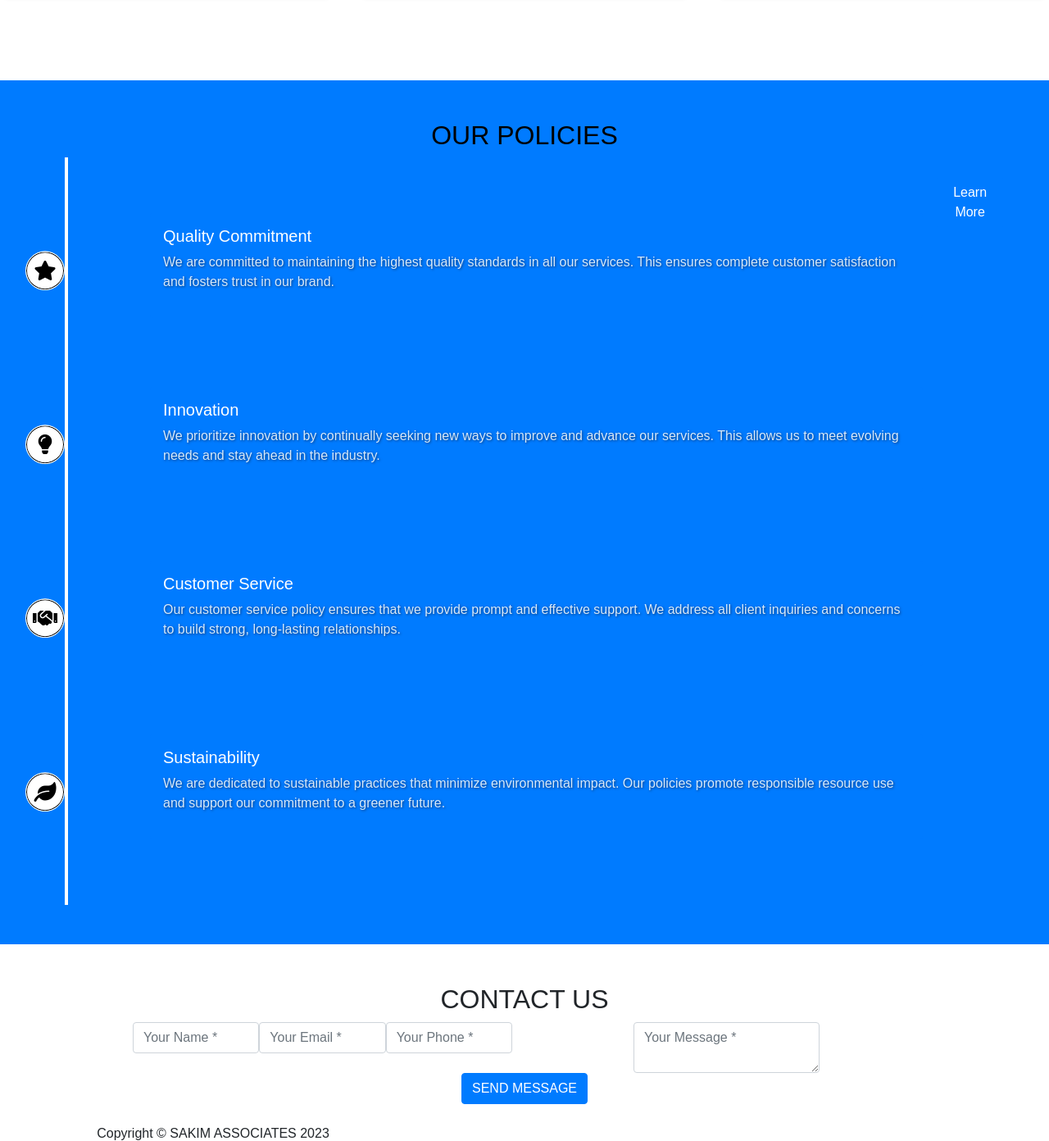
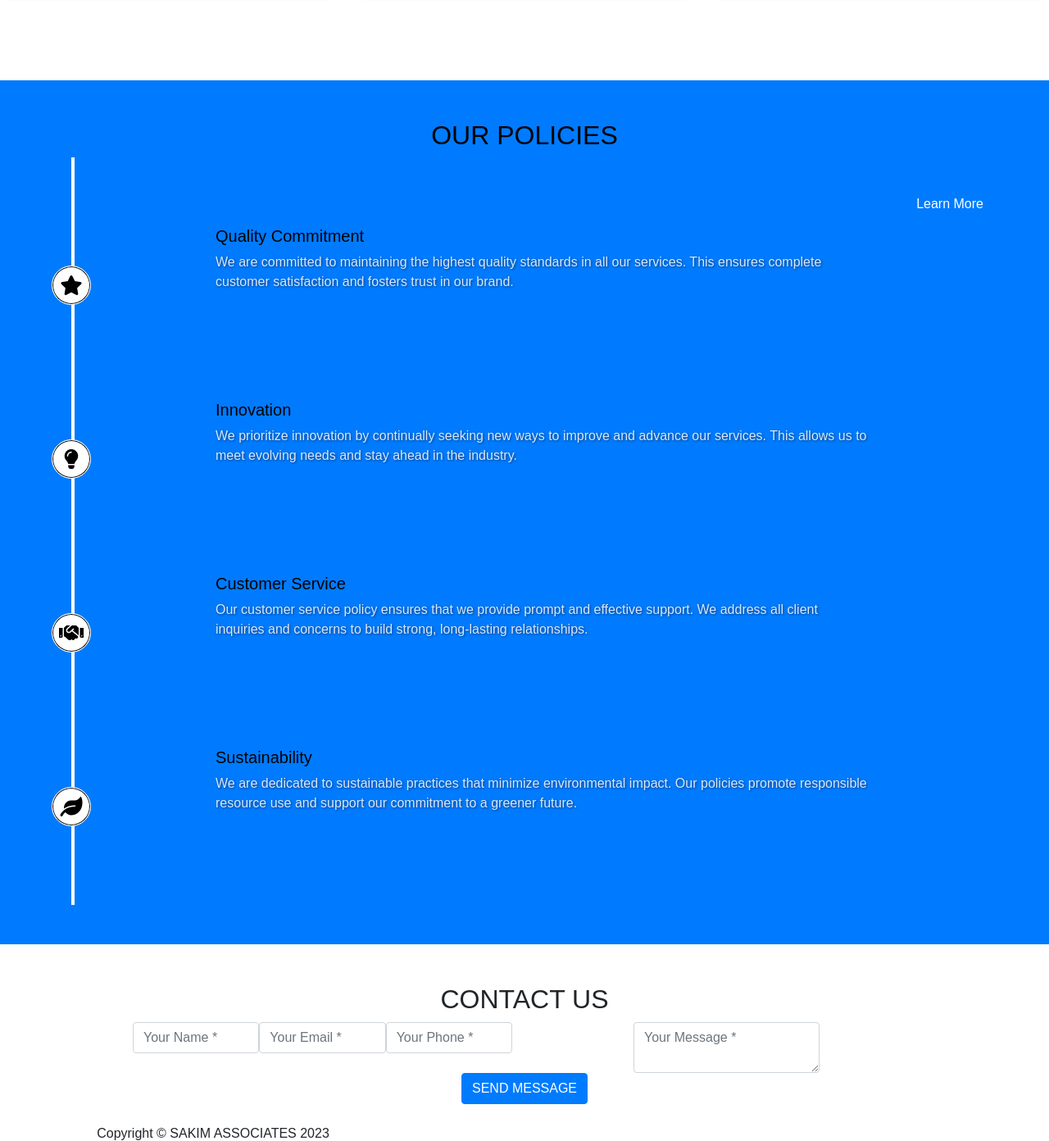
Before and after one commit to ElvisMw/bleaukraft_limited, a Django app: page /branding/landingpage/ in a window 1280 px wide. Shown: the part 3679-5071 px from the top of the page at 82% size. Run offline with Django 4.2, Linux system fonts and the light colour scheme; some libraries are stand-ins or nearby versions.

Commit message:
landing page update services at a glance 5

```diff
--- a/bleaukraft/branding/templates/branding/landingpage.html
+++ b/bleaukraft/branding/templates/branding/landingpage.html
@@ -697,21 +697,25 @@
 }
 
 /* Policy Timeline Section */
-/* Policy Timeline Section */
 #policy-timeline {
   background-color: #007bff; /* Primary color background for the section */
   color: black; /* Set text color to black */
   padding: 3rem 0; /* Adjust padding as needed */
+  position: relative; /* Ensure positioning context for absolute elements */
 }
 
 #policy-timeline .container {
   max-width: 1200px; /* Adjust if needed */
   position: relative; /* Ensure positioning context for the timeline */
+  display: flex;
+  flex-direction: column;
+  min-height: 100vh; /* Ensure the section takes full viewport height */
 }
 
 #policy-timeline .timeline {
   position: relative;
   padding: 2rem 0;
+  flex: 1; /* Allow timeline to grow and fill available space */
 }
 
 /* Ensure .timeline takes full height of its content */
@@ -720,7 +724,7 @@
   position: absolute;
   width: 4px;
   background-color: white; /* Color of the vertical line */
-  left: 1.5rem; /* Position line to the left of timeline items */
+  left: 2rem; /* Move line to the right (adjust as needed) */
   top: 0; /* Start from the top of the container */
   bottom: 0; /* Extend to the bottom of the container */
   z-index: 0; /* Ensure line is behind items */
@@ -729,7 +733,7 @@
 #policy-timeline .timeline-item {
   position: relative;
   color: black; /* Ensure text color inside timeline items is black */
-  padding: 1rem 1rem 1rem 4rem;
+  padding: 1rem 1rem 1rem 7rem; /* Adjust padding to account for the moved line */
   cursor: pointer;
   transition: background 0.3s ease-in-out;
   margin-bottom: 2rem; /* Space between items */
@@ -749,15 +753,15 @@
   background-color: white; /* Background for timeline year circle */
   border: 1px solid white; /* Border color for the circle */
   box-shadow: inset 0 0 0 1px black; /* Adjusted shadow for visibility */
-  left: -1.5rem; /* Position left of the timeline item */
+  left: 0.5rem; /* Align icon with the moved line */
   top: 50%;
   transform: translateY(-50%);
 }
 
 #policy-timeline .timeline-content {
   background-color: #007bff; /* Primary blue background for content */
-  color: white; /* Ensure text color is white for contrast */
-  margin-left: 4rem;
+  color: black; /* Ensure text color is black for contrast */
+  margin-left: 5rem; /* Adjust margin-left to position content correctly */
   padding: 1rem;
   border-radius: 0.25rem; /* Optional: add border radius for rounded corners */
 }
@@ -765,16 +769,36 @@
 #policy-timeline .timeline-title {
   font-size: 1.25rem;
   margin-bottom: 0.5rem;
-  color: white; /* Ensure title color is white */
+  color: black; /* Ensure title color is black */
 }
 
 #policy-timeline .text-muted {
-  color: rgba(255, 255, 255, 0.8); /* Muted text in white with reduced opacity */
+  color: rgba(0, 0, 0, 0.8); /* Muted text in black with reduced opacity */
 }
 
 #policy-timeline .timeline-item:hover {
   background-color: rgba(230, 230, 230, 0.48); /* Light hover effect */
   border-radius: 0.25rem;
+}
+
+/* Button Styling */
+#policy-timeline .btn-learn-more {
+  display: block; /* Make the button a block element */
+  margin: 2rem auto; /* Center the button and add margin at top and bottom */
+  padding: 0.75rem 1.5rem; /* Adjust padding */
+  font-size: 1rem; /* Font size for the button */
+  border-radius: 0.25rem; /* Rounded corners */
+  color: #fff; /* White text */
+  background-color: #007bff; /* Primary blue background */
+  border: 1px solid #007bff; /* Border color matching the background */
+  text-align: center; /* Center the text inside the button */
+  transition: background-color 0.3s ease, border-color 0.3s ease; /* Smooth transition */
+}
+
+#policy-timeline .btn-learn-more:hover {
+  background-color: #0056b3; /* Darker blue on hover */
+  border-color: #0056b3; /* Matching border color on hover */
+  text-decoration: none; /* Remove underline on hover */
 }
 
 @media (max-width: 768px) {
@@ -786,10 +810,17 @@
     width: 2.5rem;
     height: 2.5rem;
     font-size: 1.2rem;
+    left: 0.7rem; /* Adjust for smaller screens */
   }
 
   #policy-timeline .timeline-content {
-    margin-left: 3rem;
+    margin-left: 4rem;
+  }
+
+  /* Button Styling for smaller screens */
+  #policy-timeline .btn-learn-more {
+    padding: 0.5rem 1rem; /* Adjust padding for smaller screens */
+    font-size: 0.9rem; /* Smaller font size */
   }
 }
 
@@ -807,11 +838,10 @@
 }
 
 #policy-timeline .timeline-year {
-  animation: bounce 2s infinite;
+  animation: bounce 7s infinite;
 }
 
-
-        </style>
+</style>
 </head>
 <body>
     <!-- Contact Info Section -->
@@ -1348,8 +1378,9 @@
                         </div>
                     </div>
                 </div>
-                <div class="text-center mt-4">
-                    <a href="#learn-more" class="btn btn-primary">Learn More</a>
+                <!-- Button positioned at the bottom -->
+                <div class="text-center">
+                    <a href="#learn-more" class="btn btn-primary btn-learn-more">Learn More</a>
                 </div>
             </div>
         </div>
```
